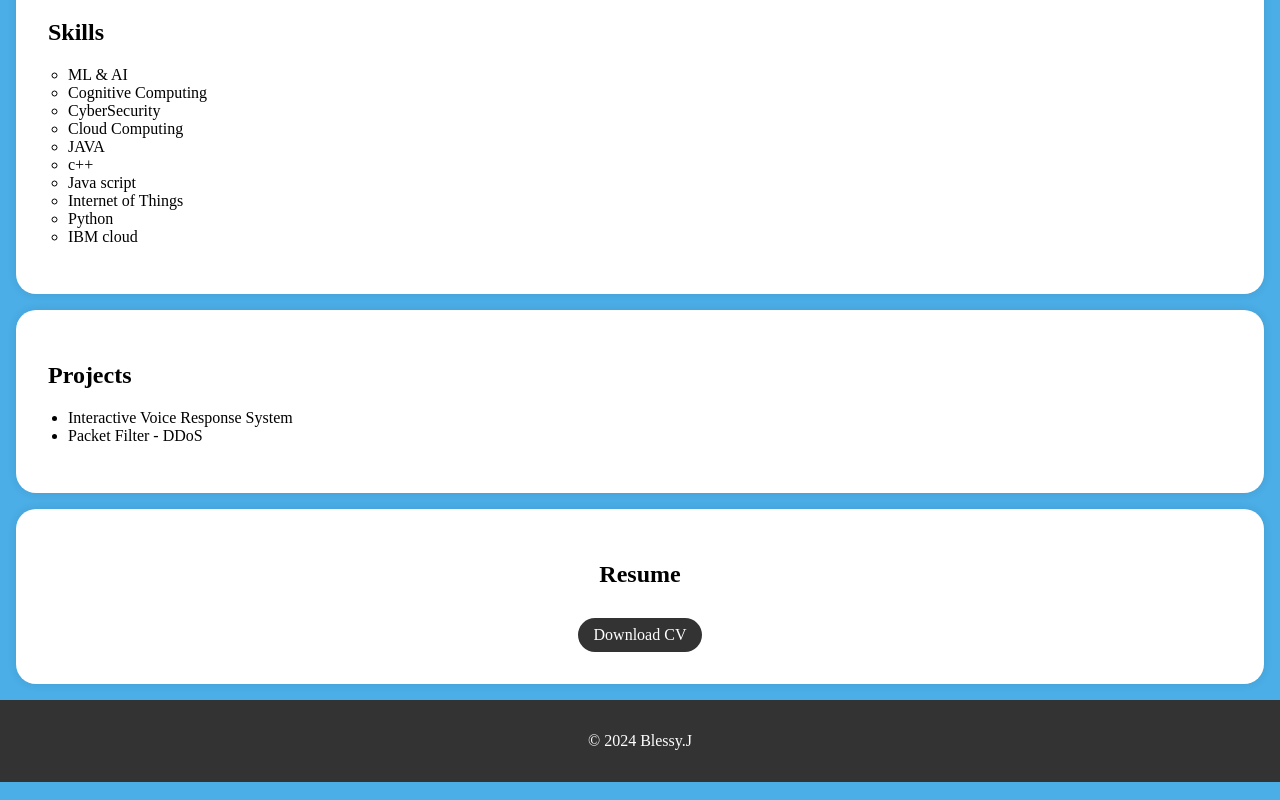
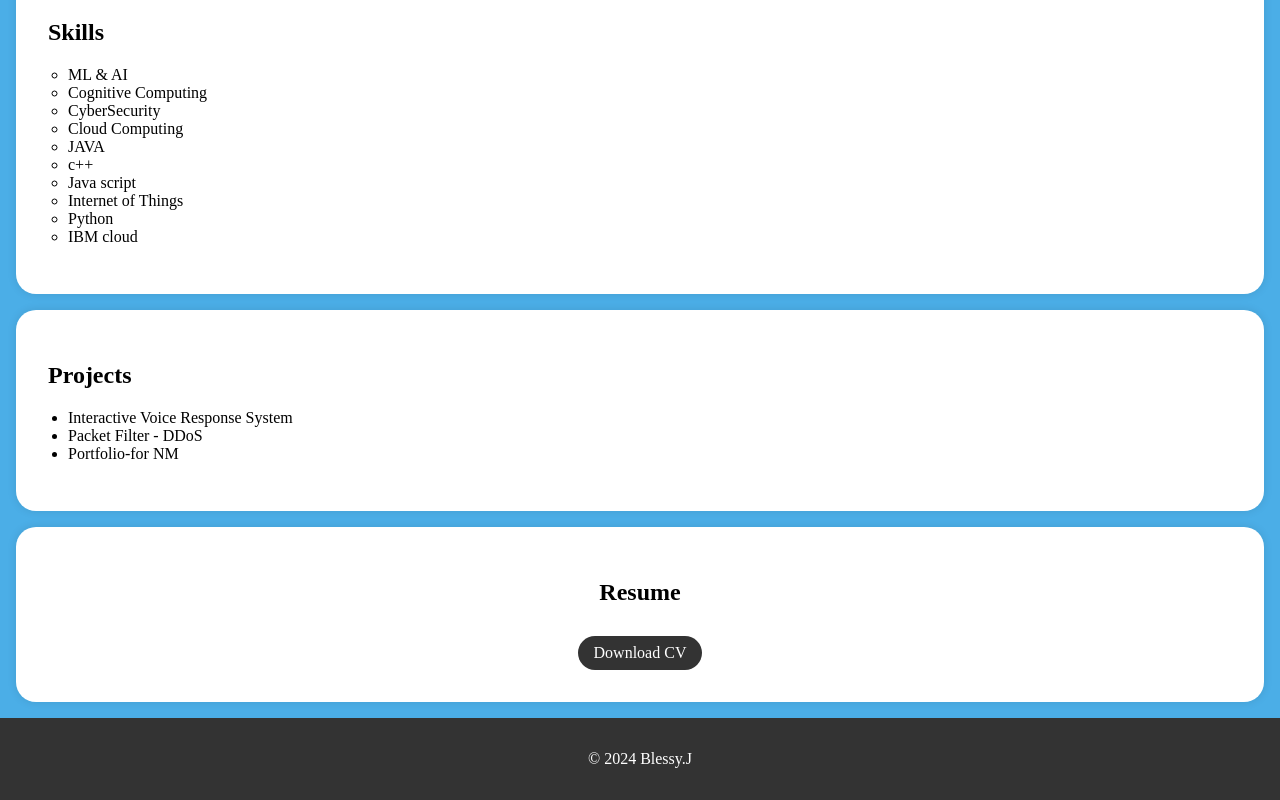
Before and after one commit to blessygit/NM-FDP-Assessment, a plain HTML site: page index.html in a window 1280 px wide. Shown: the part 661-1461 px from the top of the page. Drawn offline with Linux system fonts and the light colour scheme.

Commit message:
Update index.html

```diff
--- a/index.html
+++ b/index.html
@@ -153,6 +153,7 @@
             <ul style="list-style:disc";>
                 <li>Interactive Voice Response System</li>
                 <li>Packet Filter - DDoS </li>
+                <li>Portfolio-for NM</li>
                 <!-- Add more project links here -->
             </ul>
         </div>
```
